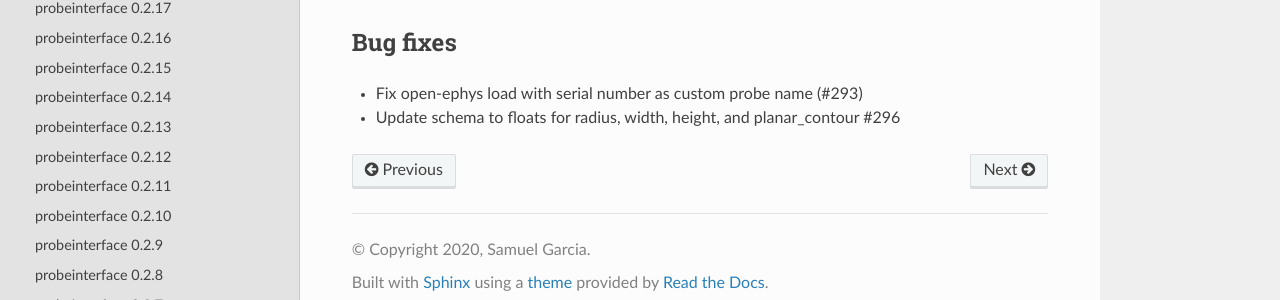
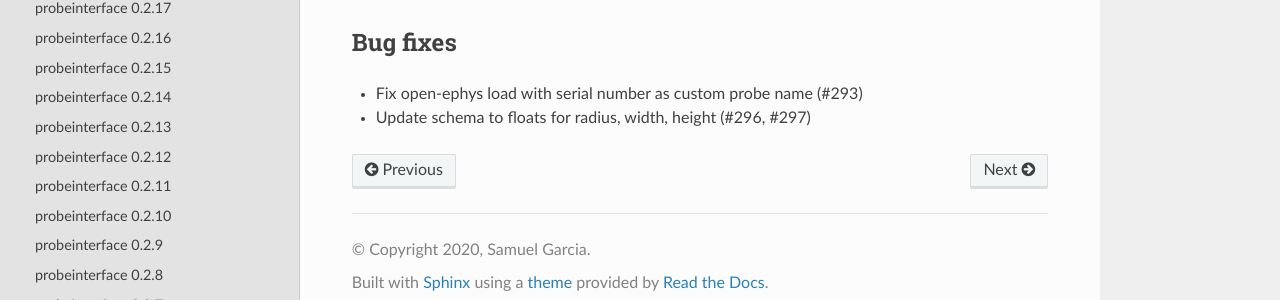
Before and after one commit to SpikeInterface/probeinterface, a Sphinx documentation site: the page built from doc/releases/0.2.24.rst, in a window 1280 px wide. Shown: the part 310-610 px from the top of the page. Built offline with Sphinx 7.4.7 and the Read the Docs theme 2.0.0, drawn with Linux system fonts in a browser that asks for light colours; pages that are not in the unit, such as notebooks, are missing from menus.

Commit message:
Last PR 2

```diff
--- a/doc/releases/0.2.24.rst
+++ b/doc/releases/0.2.24.rst
@@ -14,4 +14,4 @@ Bug fixes
 ^^^^^^^^^
 
 * Fix open-ephys load with serial number as custom probe name (#293)
-* Update schema to floats for radius, width, height, and planar_contour #296
+* Update schema to floats for radius, width, height (#296, #297)
```
